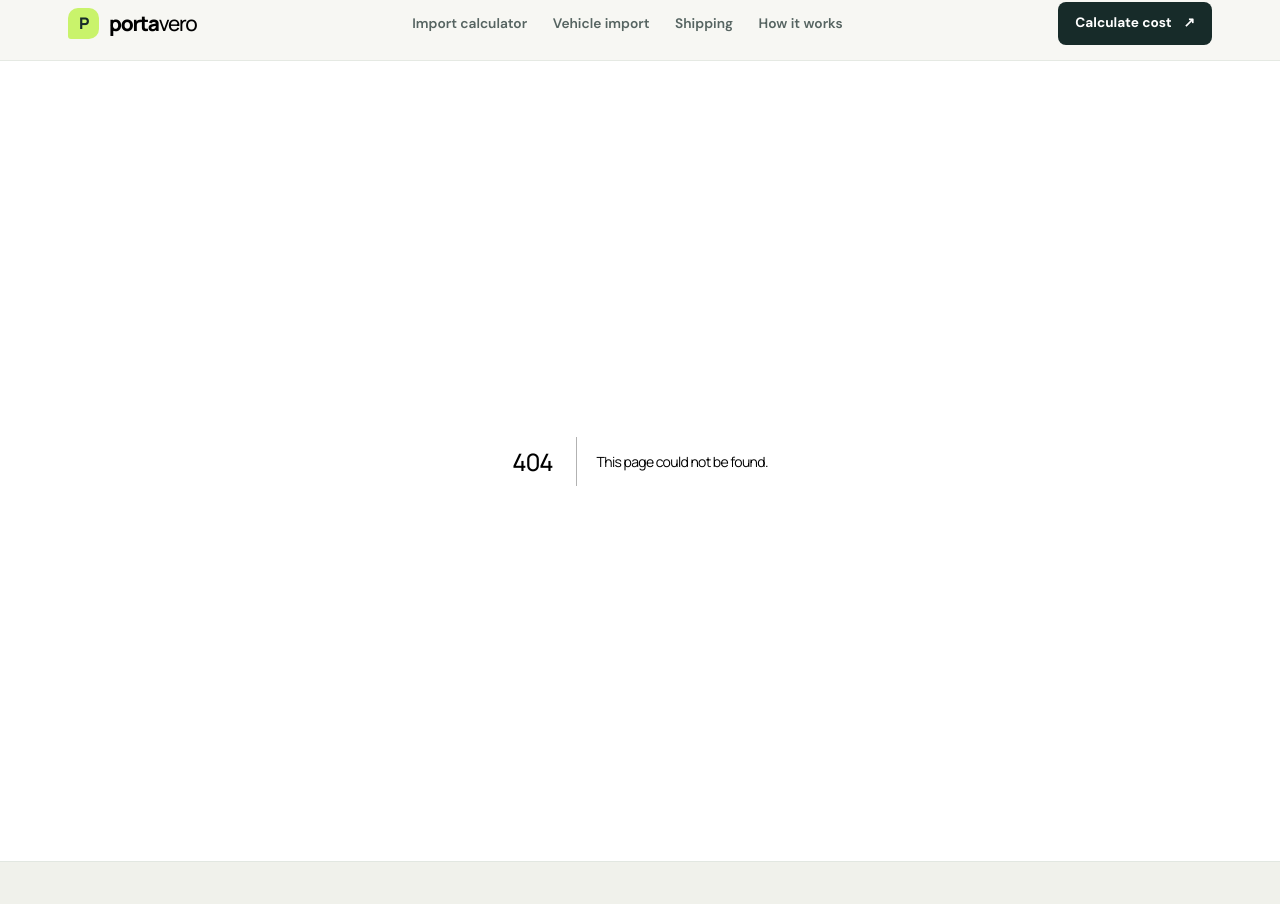
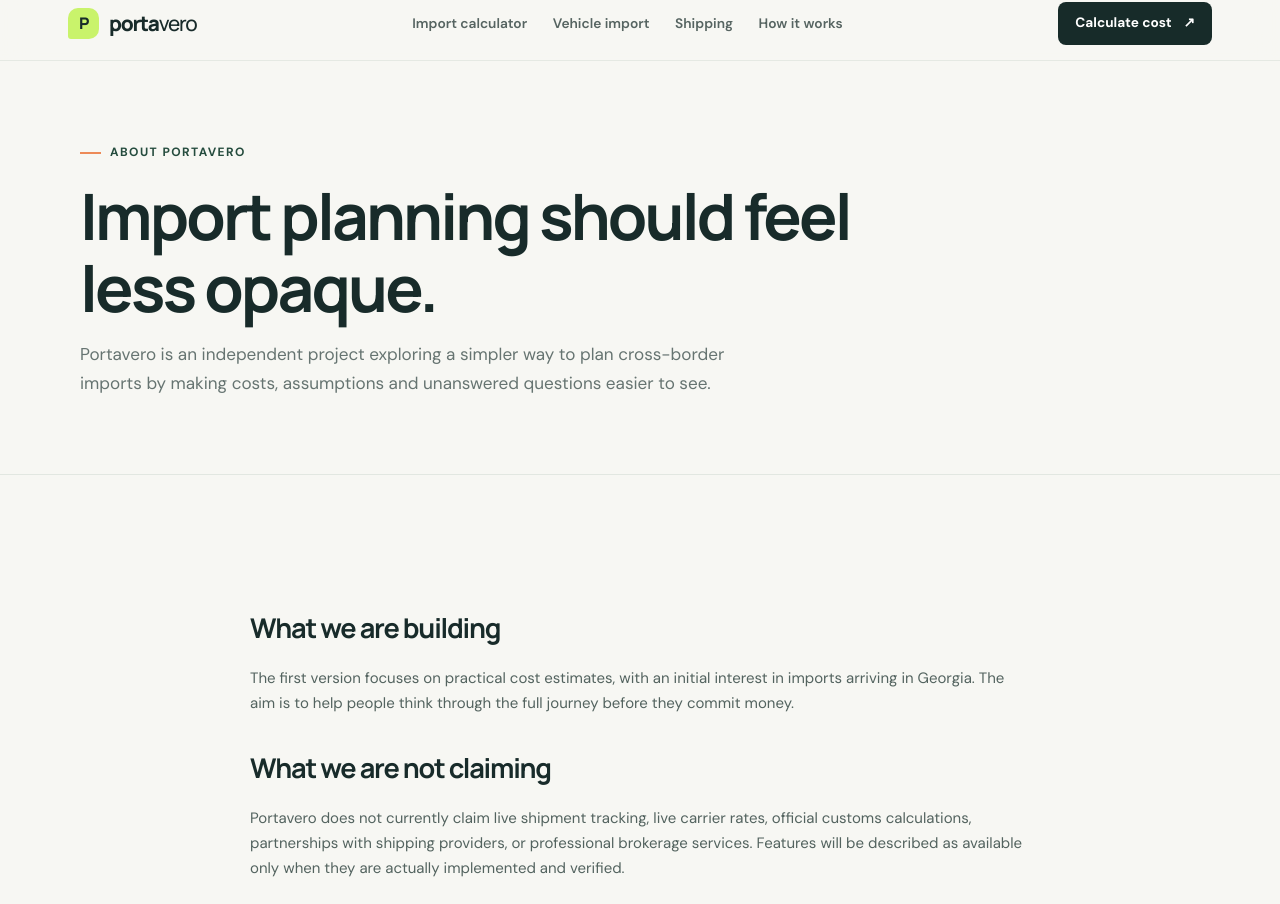
Before and after one commit to GIORGIO2032Q4E/portavero, a Next.js app: page /about in a window 1280 px wide. Before the commit this address had no page. Shown: the part 13-917 px from the top of the page. Built offline with nearby package versions, Linux system fonts and the light colour scheme.

Commit message:
docs: add Portavero about page

```diff
--- /dev/null
+++ b/src/app/about/page.tsx
@@ -0,0 +1,23 @@
+export default function AboutPage() {
+  return (
+    <>
+      <section className="page-hero">
+        <div className="container">
+          <span className="eyebrow">About Portavero</span>
+          <h1>Import planning should feel less opaque.</h1>
+          <p>Portavero is an independent project exploring a simpler way to plan cross-border imports by making costs, assumptions and unanswered questions easier to see.</p>
+        </div>
+      </section>
+      <section className="section">
+        <div className="container content-narrow prose">
+          <h2>What we are building</h2>
+          <p>The first version focuses on practical cost estimates, with an initial interest in imports arriving in Georgia. The aim is to help people think through the full journey before they commit money.</p>
+          <h2>What we are not claiming</h2>
+          <p>Portavero does not currently claim live shipment tracking, live carrier rates, official customs calculations, partnerships with shipping providers, or professional brokerage services. Features will be described as available only when they are actually implemented and verified.</p>
+          <h2>Built in the open</h2>
+          <p>The project is being developed as a practical software project. Feedback and careful verification are part of making it useful.</p>
+        </div>
+      </section>
+    </>
+  );
+}
```
